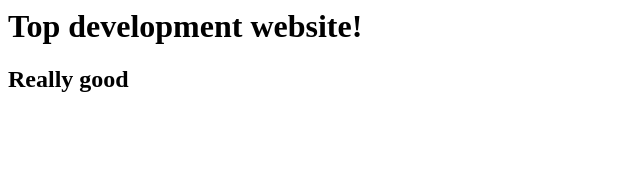
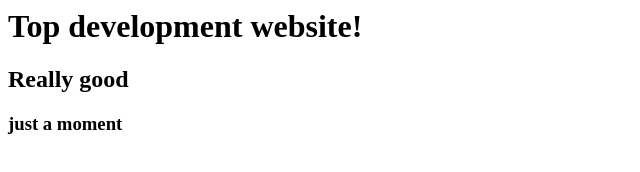
Before and after one commit to cw007worker/copper-kettle, a plain HTML site: page index.html in a window 1280 px wide. Shown: the whole page, without its empty margins (0-640 px from the left). Drawn offline with Linux system fonts and the light colour scheme.

Commit message:
Update index.html
rewrte

```diff
--- a/index.html
+++ b/index.html
@@ -1,7 +1,11 @@
 <html>
-  <head> </head>
-  <body>
+
+<head> </head>
+
+<body>
     <h1>Top development website!</h1>
     <h2>Really good</h2>
-  </body>
+    <h3 class="react">just a moment</h3>
+
+</body>
 <html/>
```
